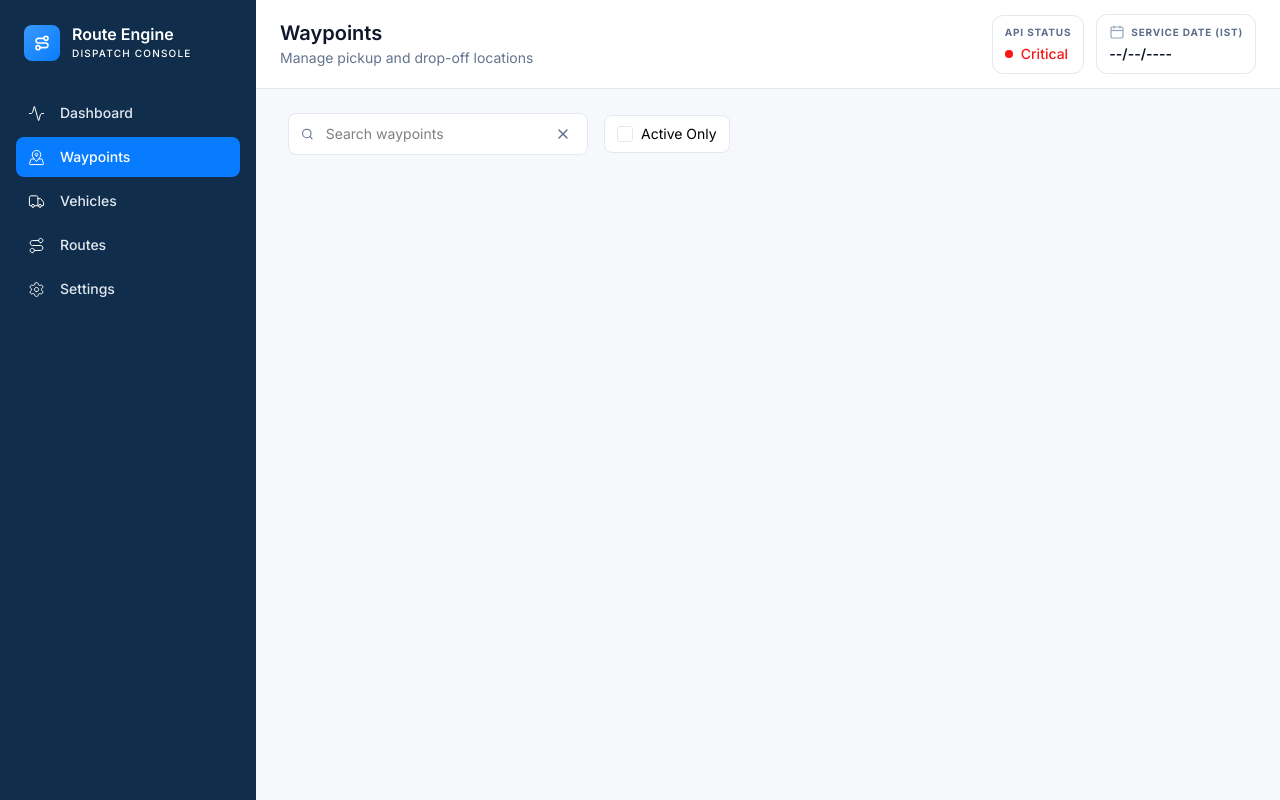
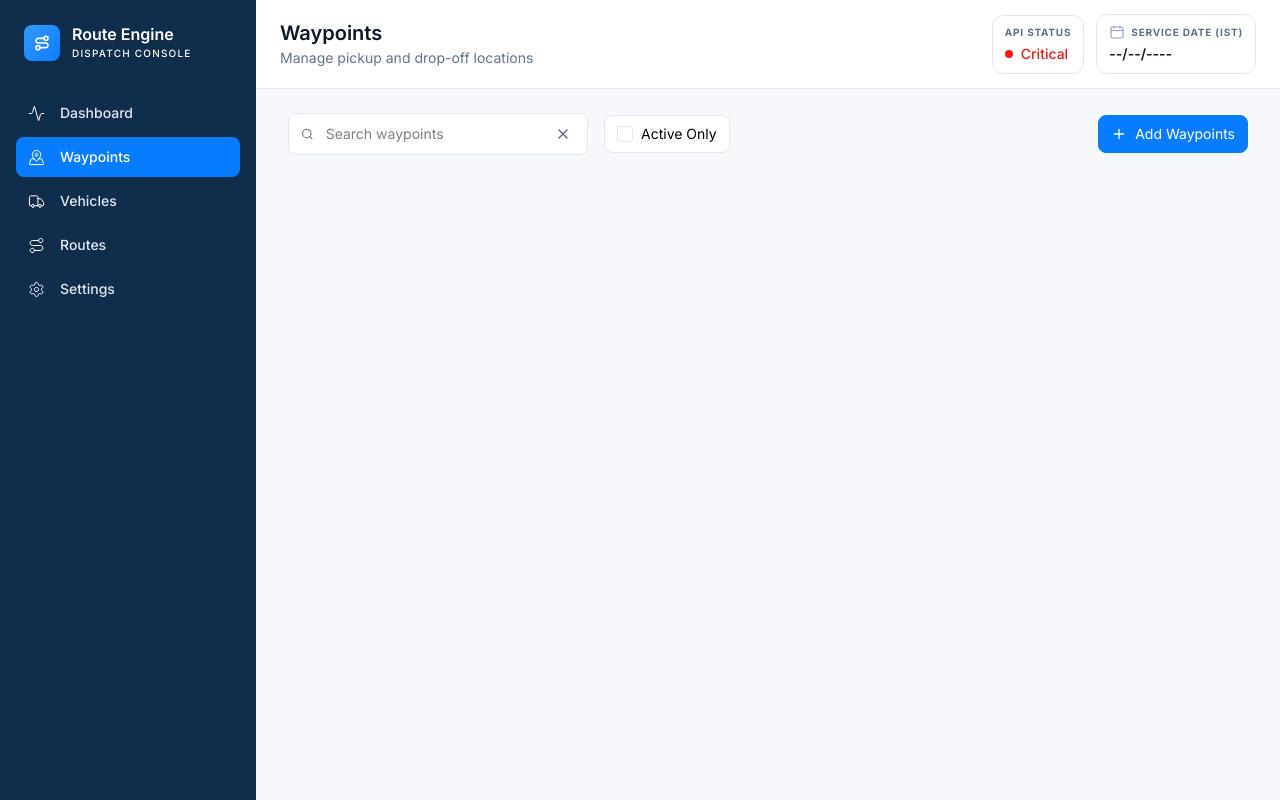
Before and after one commit to bugman-dev/route-admin, a React (Vite) app: page /dashboard in a window 1280 px wide. Both pictures are taken after a click on the button "Waypoints". Built offline with nearby package versions, Linux system fonts and the light colour scheme; no server answers.

Commit message:
Add button

```diff
--- a/src/assets/colors/appColors.ts
+++ b/src/assets/colors/appColors.ts
@@ -15,6 +15,7 @@ const appColors = {
   primaryRed: "#F91616",
   secondaryRed: "#FFEFED",
   textGrey: "#5D6E8B",
+  buttonHover: "#0151AB",
 };
 
 export default appColors;
--- /dev/null
+++ b/src/assets/icons/PlusIconBase.tsx
@@ -0,0 +1,24 @@
+interface PlusIconBaseProps {
+  color?: string;
+  size?: number;
+}
+
+export default function PlusIconBase({ color = "white", size = 16 }: PlusIconBaseProps) {
+  return (
+    <svg
+      xmlns="http://www.w3.org/2000/svg"
+      width={size}
+      height={size}
+      viewBox="0 0 24 24"
+      fill="none"
+      stroke={color}
+      strokeWidth="2"
+      strokeLinecap="round"
+      strokeLinejoin="round"
+      className="lucide lucide-plus"
+    >
+      <path d="M5 12h14" />
+      <path d="M12 5v14" />
+    </svg>
+  );
+}
--- /dev/null
+++ b/src/components/ButtonPrimary/index.tsx
@@ -0,0 +1,33 @@
+import { useState } from "react";
+import appColors from "@ra/assets/colors/appColors";
+
+interface ButtonPrimaryProps {
+  icon?: React.ReactNode;
+  label: string;
+  onClick: () => void;
+}
+
+export default function ButtonPrimary({ icon, label, onClick }: ButtonPrimaryProps) {
+  const [hovered, setHovered] = useState(false);
+  const backgroundColor = hovered ? appColors.buttonHover : appColors.primary;
+
+  return (
+    <button
+      type="button"
+      className="inline-flex w-fit cursor-pointer items-center justify-center rounded-lg px-3 py-2 text-sm text-white"
+      style={{
+        backgroundColor,
+        borderWidth: 1,
+        borderStyle: "solid",
+        borderColor: backgroundColor,
+        transition: "background-color 200ms ease, border-color 200ms ease",
+      }}
+      onMouseEnter={() => setHovered(true)}
+      onMouseLeave={() => setHovered(false)}
+      onClick={onClick}
+    >
+      {icon && <span className="mr-2 inline-flex items-center">{icon}</span>}
+      {label}
+    </button>
+  );
+}
--- a/src/constants/apptexts.ts
+++ b/src/constants/apptexts.ts
@@ -116,6 +116,9 @@ export const appTexts = {
     checkBox: {
       label: "Active Only",
     },
+    button: {
+      label: "Add Waypoints",
+    },
   },
 
   statusTexts: {
--- a/src/pages/Waypoints/waypoint.tsx
+++ b/src/pages/Waypoints/waypoint.tsx
@@ -2,6 +2,8 @@ import PageHeader from "@ra/components/PageHeader/PageHeader";
 import { appTexts } from "@ra/constants/apptexts";
 import SearchBox from "@ra/components/SearchBox";
 import CheckBox from "@ra/components/CheckBox";
+import ButtonPrimary from "@ra/components/ButtonPrimary";
+import PlusIconBase from "@ra/assets/icons/PlusIconBase";
 
 export default function Waypoint() {
   return (
@@ -11,7 +13,8 @@ export default function Waypoint() {
         subtitle={appTexts.waypointsTexts.pageHeader.subtitle}
       />
       <div id="pageWrapper" className="px-8 py-6">
-        <section id="actions" className="flex items-center gap-4">
+        <section id="actions" className="flex items-center justify-between">
+          <div className="flex items-center gap-4">
             <SearchBox
               placeholder={appTexts.waypointsTexts.searchBox.placeholder}
               onChange={(e) => {
@@ -24,6 +27,14 @@ export default function Waypoint() {
                 console.log(checked);
               }}
             />
+          </div>
+          <ButtonPrimary
+            icon={<PlusIconBase color="white" size={16} />}
+            label={appTexts.waypointsTexts.button.label}
+            onClick={() => {
+              console.log("Add Waypoints");
+            }}
+          />
         </section>
       </div>
     </div>
```
Lines whose indentation alone changed are shown as unchanged.
